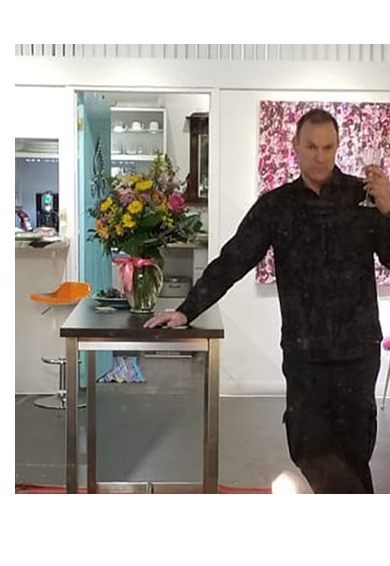
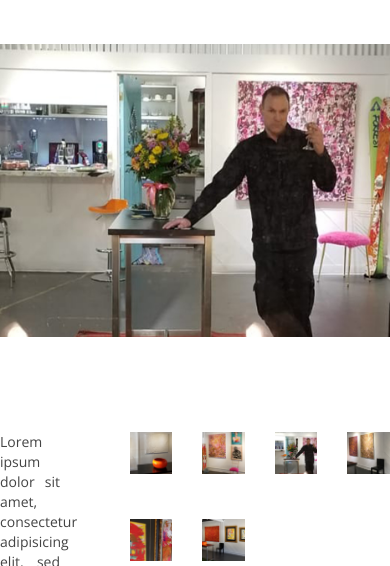
Before and after one commit to testpilot98/scott, a website: page works.html in a window 390 px wide. Shown: the part 278-844 px from the top of the page. Drawn offline with nearby package versions, Linux system fonts and the light colour scheme.

Commit message:
-Fix mistake in bootstrap column reset. -On works page, add main image via css instead of html. -On works page, add media query to main image.

```diff
--- a/css/style.css
+++ b/css/style.css
@@ -19,18 +19,18 @@ html,body {
   margin-left: auto; }
 
 .col,
-.col-1,.col-xs-1, .col-sm-1, .col-md-1, .col-sm-1,
-.col-2,.col-xs-2, .col-sm-2, .col-md-2, .col-sm-2,
-.col-3,.col-xs-3, .col-sm-3, .col-md-3, .col-sm-3,
-.col-4,.col-xs-4, .col-sm-4, .col-md-4, .col-sm-4,
-.col-5,.col-xs-5, .col-sm-5, .col-md-5, .col-sm-5,
-.col-6,.col-xs-6, .col-sm-6, .col-md-6, .col-sm-6,
-.col-7,.col-xs-7, .col-sm-7, .col-md-7, .col-sm-7,
-.col-8,.col-xs-8, .col-sm-8, .col-md-8, .col-sm-8,
-.col-9,.col-xs-9, .col-sm-9, .col-md-9, .col-sm-9,
-.col-10,.col-xs-10, .col-sm-10, .col-md-10, .col-sm-10,
-.col-11,.col-xs-11, .col-sm-11, .col-md-11, .col-sm-11,
-.col-12,.col-xs-12, .col-sm-12, .col-md-12, .col-sm-12 {
+.col-1,.col-xs-1, .col-sm-1, .col-md-1, .col-lg-1,
+.col-2,.col-xs-2, .col-sm-2, .col-md-2, .col-lg-2,
+.col-3,.col-xs-3, .col-sm-3, .col-md-3, .col-lg-3,
+.col-4,.col-xs-4, .col-sm-4, .col-md-4, .col-lg-4,
+.col-5,.col-xs-5, .col-sm-5, .col-md-5, .col-lg-5,
+.col-6,.col-xs-6, .col-sm-6, .col-md-6, .col-lg-6,
+.col-7,.col-xs-7, .col-sm-7, .col-md-7, .col-lg-7,
+.col-8,.col-xs-8, .col-sm-8, .col-md-8, .col-lg-8,
+.col-9,.col-xs-9, .col-sm-9, .col-md-9, .col-lg-9,
+.col-10,.col-xs-10, .col-sm-10, .col-md-10, .col-lg-10,
+.col-11,.col-xs-11, .col-sm-11, .col-md-11, .col-lg-11,
+.col-12,.col-xs-12, .col-sm-12, .col-md-12, .col-lg-12 {
   position: relative;
   height:100%;
   min-height: 1px;
@@ -402,11 +402,19 @@ address,
   width: 600px;
   height: 450px;
   margin: 0 auto;
+  background-image: url("../img/works-main2.jpg");
+  background-repeat: no-repeat;
+  background-position: center center;
+  background-size: cover;
 }
 
-.intro-img-wrap img {
-  height: 100%;
-  width: 100%;
+@media (max-width: 690px) {
+  .intro-img-wrap {
+    position: relative;
+    width: 100%;
+    height: auto;
+    padding-bottom: 75%;
+  }
 }
 
 .main-container {
@@ -849,7 +857,6 @@ footer {
   height: 100%;
   background-repeat: no-repeat;
   background-position: center center;
-  background-repeat: no-repeat;
   background-size: cover;
   top: 0;
   left: 0;
--- a/works.html
+++ b/works.html
@@ -110,9 +110,7 @@
             </div>
           </div>
           <div class="col-lg-8 intro-img-container">
-            <div class="intro-img-wrap">
-              <img src="img/works-main.jpg" alt=""> <!-- TODO: Add proper img and alt text. -->
-            </div>
+            <div class="intro-img-wrap"></div>
           </div>
         </section>
 
```
Also changed, not shown: img/works-main2.jpg (added).
